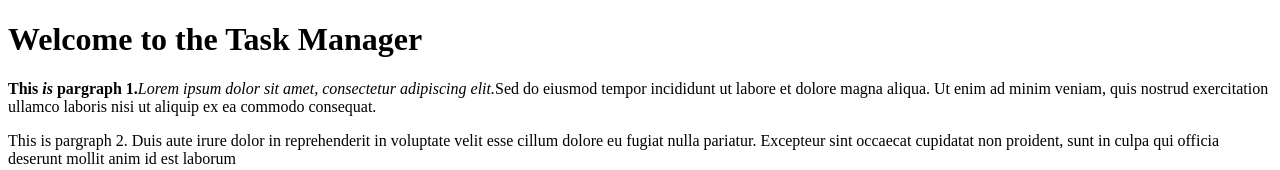
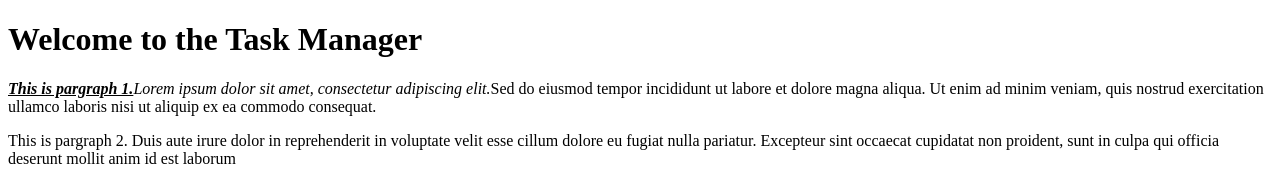
Before and after one commit to gaurijain21/task_manager, a Next.js app: page / in a window 1280 px wide. Shown: the top 170 px of the page. Built offline with nearby package versions, Linux system fonts and the light colour scheme.

Commit message:
Page .js updated

```diff
--- a/app/page.js
+++ b/app/page.js
@@ -3,7 +3,7 @@ export default function Home() {
     <div>
       <h1>Welcome to the Task Manager</h1>
 
-      <p><b>This <i>is </i>pargraph 1.</b>
+      <p><b><i><u>This is pargraph 1.</u></i></b>
         <i>Lorem ipsum dolor sit amet, consectetur adipiscing elit.</i>
         Sed do eiusmod tempor incididunt ut labore et dolore magna aliqua.
         Ut enim ad minim veniam, quis nostrud exercitation ullamco laboris nisi ut aliquip ex ea commodo consequat.</p>
```
Also changed, not shown: package.json (+6 -4 lines), 1 other file (tests, documents, lock files or other folders).
